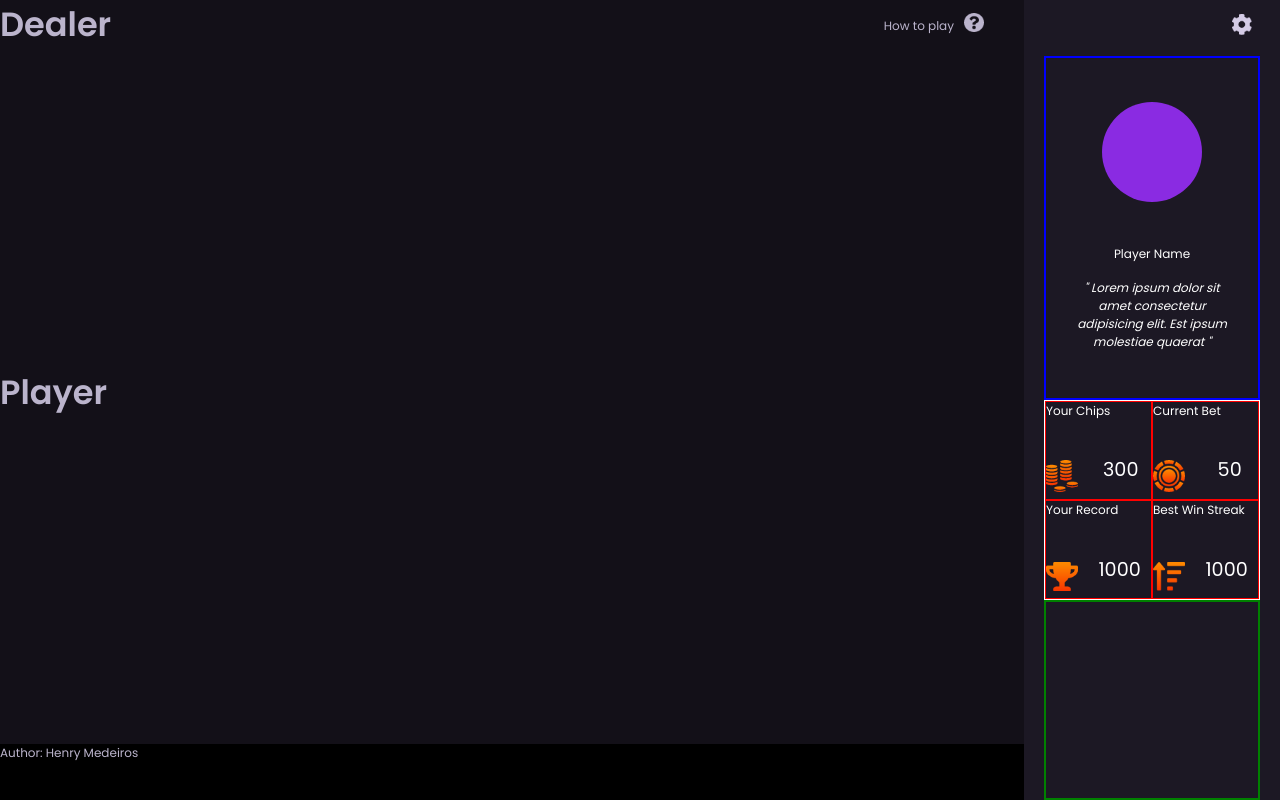
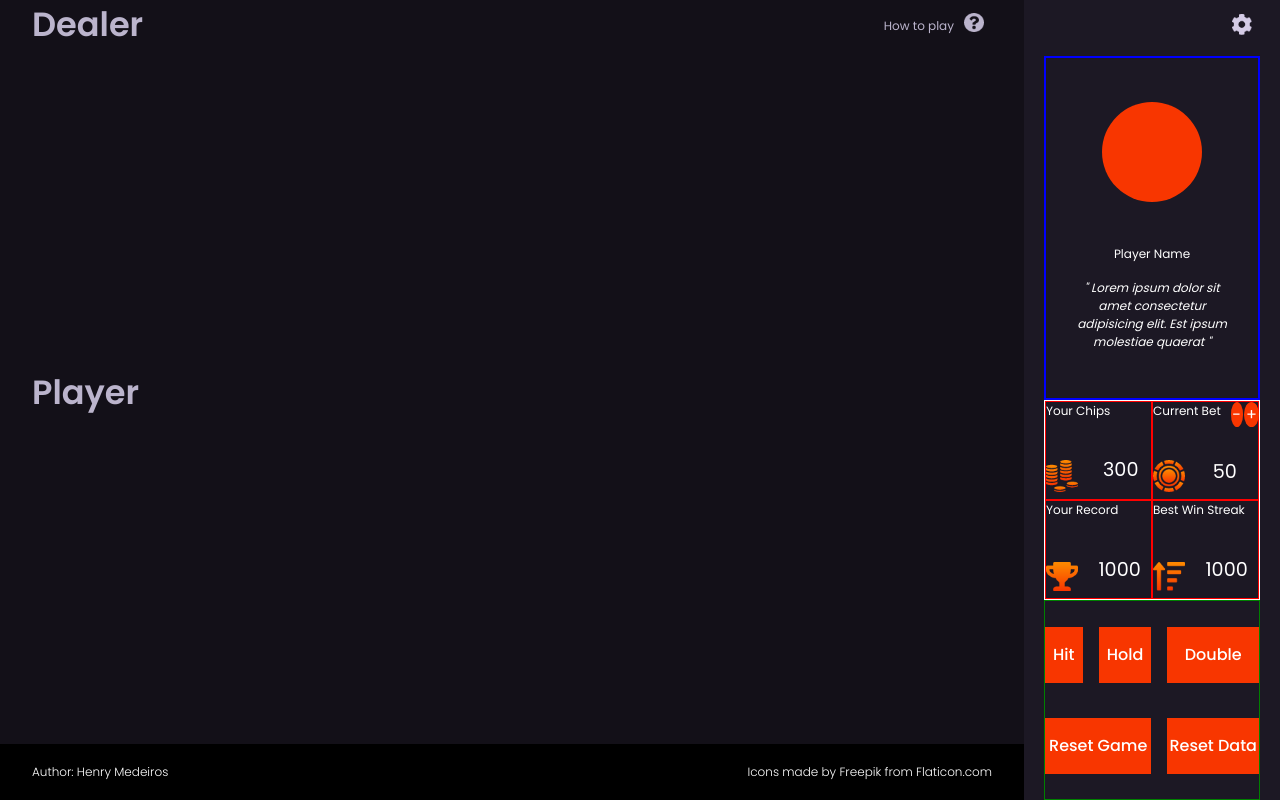
Before and after one commit to henrymedeiros/blackjack, a plain HTML site: page index.html in a window 1280 px wide. Drawn offline with Linux system fonts and the light colour scheme.

Commit message:
Criação do painel de interação do jogador

```diff
--- a/index.html
+++ b/index.html
@@ -38,9 +38,14 @@
             </div>
 
             <footer>
-                <p>Author: Henry Medeiros </p>
+                <p class="my-name">Author: Henry Medeiros </p>
+                <p class="credits">Icons made by Freepik from Flaticon.com </p>
             </footer>
         </div>
+
+
+
+
         <!-- MENU SIDEBAR -->
         <div class="menu">
             <!-- NAV -->
@@ -73,8 +78,10 @@
                     <p class="value">300</p>
 
                 </div>
-                <div class="data-area">
+                <div class="data-area-alt">
                     <p class="name">Current Bet</p>
+                    <button class="minus-btn">-</button>
+                    <button class="plus-btn"> + </button>
                     <span class="icon">
                         <img src="assets/icons/current-bet.png" alt="">
                     </span>
@@ -100,7 +107,21 @@
 
             </div>
             <div class="buttons">
-
+                <button class="hit-btn">
+                    Hit
+                </button>
+                <button class="hold-btn">
+                    Hold
+                </button>
+                <button class="double-btn">
+                    Double
+                </button>
+                <button class="reset-game-btn">
+                    Reset Game
+                </button>
+                <button class="reset-data-btn">
+                    Reset Data
+                </button>
             </div>
 
         </div>
--- a/style.css
+++ b/style.css
@@ -19,9 +19,11 @@
     --small-title:1.5rem;
     --title:1.25rem;
 
+    --light:300;
     --regular:400;
     --medium:500;
     --semibold:600;
+    --bold:700;
   }
 
 .container{
@@ -54,10 +56,12 @@
 
 .table .dealer-cards{
     grid-area: d;
+    padding-left:32px;
 }
 
 .table .player-cards{
     grid-area: p;
+    padding-left:32px;
 }
 
 
@@ -84,7 +88,21 @@
 .table footer{
     grid-area: f;
     background-color:black;
+    display: flex;
+    justify-content: space-between;
+    align-items: center;
+    padding: 0 32px 0 32px;
+    color:white;
+
 }
+
+.table footer p{
+    font-weight: var(--light) ;
+}
+
+
+
+
 
 /* ---------------MENU------------ */
 .menu{
@@ -125,7 +143,7 @@
 .menu .player-info .profile-picture{
     width: 100px;
     height: 100px;
-    background-color: blueviolet;
+    background-color: var(--darker-orange);
     border-radius: 50%;
     grid-area: m-pp;
     justify-self: center;
@@ -160,6 +178,59 @@
     "s tx tx";
 }
 
+.menu .data .data-area-alt{
+    border:1px solid red;
+    display: grid;
+    grid-template-areas:
+    "d-name d-name d-name minus plus"
+    "d-icon d-icon d-value d-value d-value";
+
+}
+
+.menu .data .data-area-alt .name{
+    grid-area: d-name;
+    align-self: start;
+}
+
+.menu .data .data-area-alt .minus-btn{
+    grid-area: minus;
+    background-color: var(--darker-orange);
+    align-self: start;
+    width: 100%;
+    border-radius: 50%;
+    color:white;
+    border:none;
+
+}
+.menu .data .data-area-alt .plus-btn{
+    grid-area: plus;
+    background-color: var(--darker-orange);
+    align-self: start;
+    width: 100%;
+    border-radius: 50%;
+    color:white;
+    border:none;
+    margin-left: 1px;
+
+
+}
+
+.menu .data .data-area-alt .icon{
+    grid-area: d-icon;
+    align-self: end;
+}
+
+.menu .data .data-area-alt .value{
+    grid-area: d-value;
+    align-self: center;
+    font-size: var(--small-title);
+    justify-self: center;
+
+}
+
+
+
+
 .menu .data .data-area .name{
     grid-area: t;
 }
@@ -177,12 +248,44 @@
 
 }
 
+.menu .buttons{
+    border:1px solid green;
+    display: grid;
+    padding: 16px 0 16px 0;
+    grid-template-columns: calc(30% 30% 40%);
+    grid-template-areas:
+     "h h1 d"
+     "rg rg rd"
+    ;
+    gap:16px;
+    align-items: center;
+}
+
+.menu .buttons button{
+    border:0;
+    height: 56px;
+    font-weight: var(--medium);
+    background-color: var(--darker-orange);
+    color:white;
+}
+
+.menu .buttons .hit-btn{
+    grid-area: h;
+}
+
+.menu .buttons .hold-btn{
+    grid-area: h1;
+}
+
+.menu .buttons .double-btn{
+    grid-area: d;
+}
+
+.menu .buttons .reset-game-btn{
+    grid-area: rg;
+}
 
 
-
-.menu .buttons{
-    border:2px solid green;
-}
 
 
 
@@ -218,5 +321,16 @@
         width: 32px;
     }
 
+    .menu .data .data-area-alt span img{
+        width: 32px;
+    }
+
+
+    .menu .buttons img{
+        width: 100%;
+    }
+
+
+
 
 }
```
Also changed, not shown: assets/buttons/double.svg (added), assets/buttons/hit.svg (added), assets/buttons/hold.svg (added).
